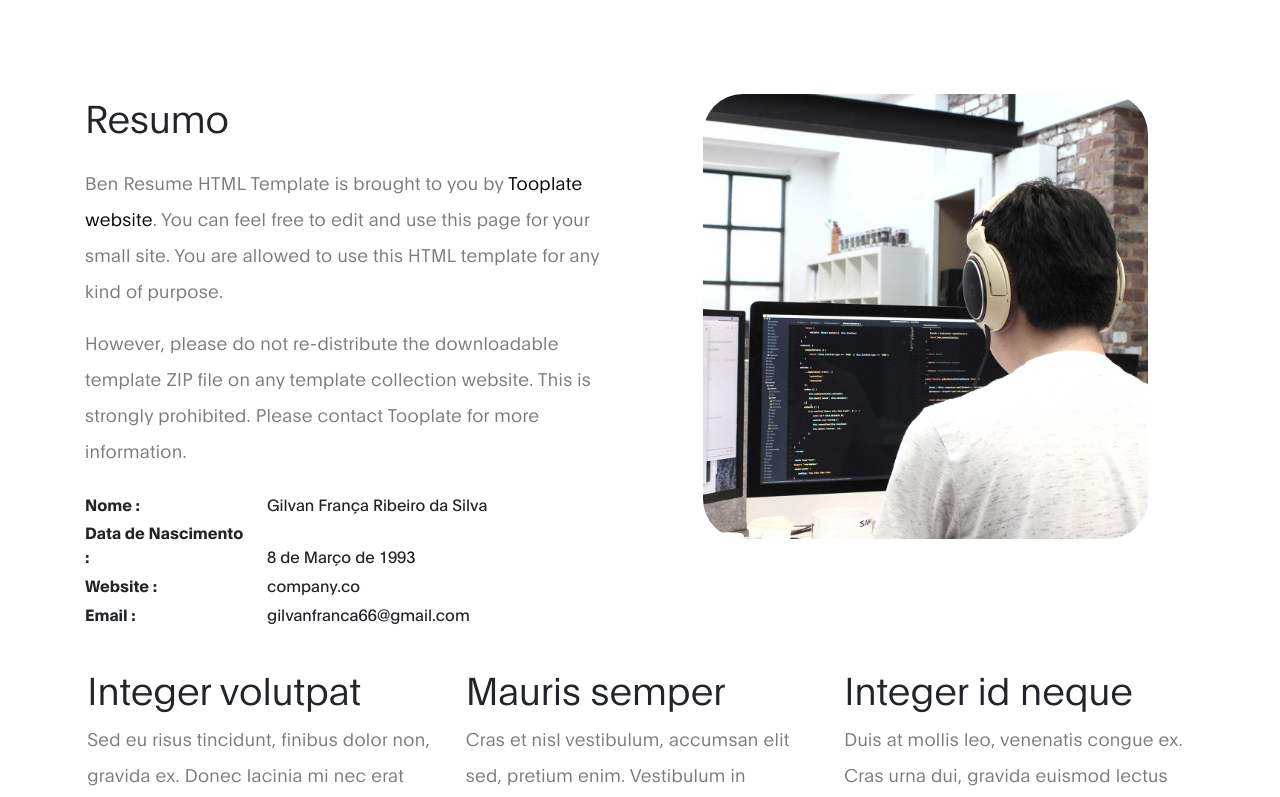
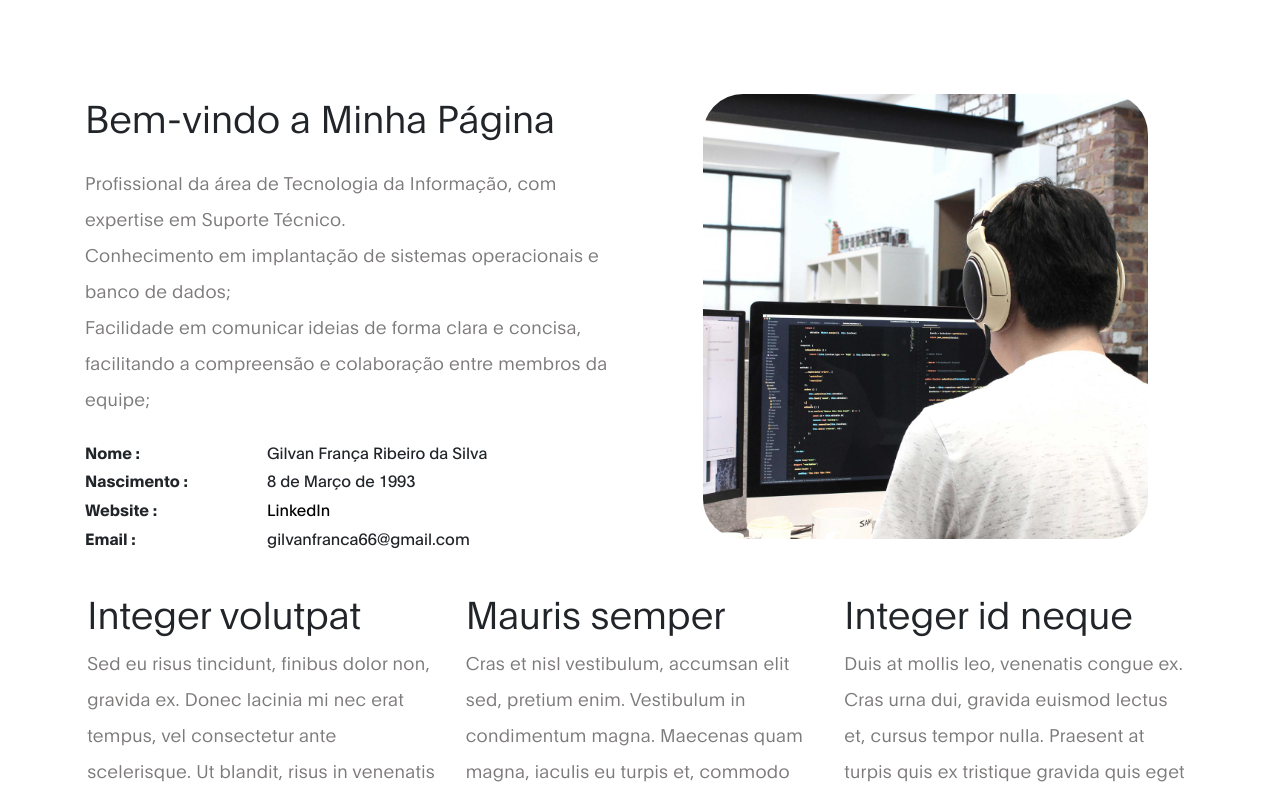
Before and after one commit to gilvanfranca402/Portiflio, a plain HTML site: page index.html in a window 1280 px wide. Shown: the part 655-1452 px from the top of the page. Drawn offline with Linux system fonts and the light colour scheme.

Commit message:
Inserido Bloco Seja Bem Vindo

```diff
--- a/index.html
+++ b/index.html
@@ -97,18 +97,23 @@ https://www.tooplate.com/view/2120-ben-resume
             <div class="row">
 
                 <div class="col-lg-6 col-md-6 col-12">
-                    <h3 class="mb-4">Resumo</h3>
+                    <h3 class="mb-4">Bem-vindo a Minha Página </h3>
 
-                    <p>Ben Resume HTML Template is brought to you by <a rel="nofollow" href="https://www.tooplate.com" target="_parent">Tooplate website</a>. You can feel free to edit and use this page for your small site. You are allowed to use this HTML template for any kind of purpose.</p>
+                   <p>Profissional da área de Tecnologia da Informação, com expertise em Suporte Técnico.</br>
 
-                    <p>However, please do not re-distribute the downloadable template ZIP file on any template collection website. This is strongly prohibited. Please contact Tooplate for more information.</p>
+                    Conhecimento em implantação de sistemas operacionais e banco de dados;</br>
+
+                    Facilidade em comunicar ideias de forma clara e concisa, facilitando a compreensão e colaboração entre membros da equipe;</br>
+
+                 </p>
+
 
                     <ul class="mt-4 mb-5 mb-lg-0 profile-list list-unstyled">
                         <li><strong>Nome :</strong> Gilvan França Ribeiro da Silva </li>
 
-                        <li><strong>Data de Nascimento :</strong> 8 de Março de 1993</li>
+                        <li><strong>Nascimento :</strong> 8 de Março de 1993</li>
 
-                        <li><strong>Website :</strong> company.co</li>
+                        <li><strong>Website :</strong> <a href="https://www.linkedin.com/in/gilvan-franca/" rel="noopener">LinkedIn</a></li>
 
                         <li><strong>Email :</strong> gilvanfranca66@gmail.com</li>
                     </ul>
```
